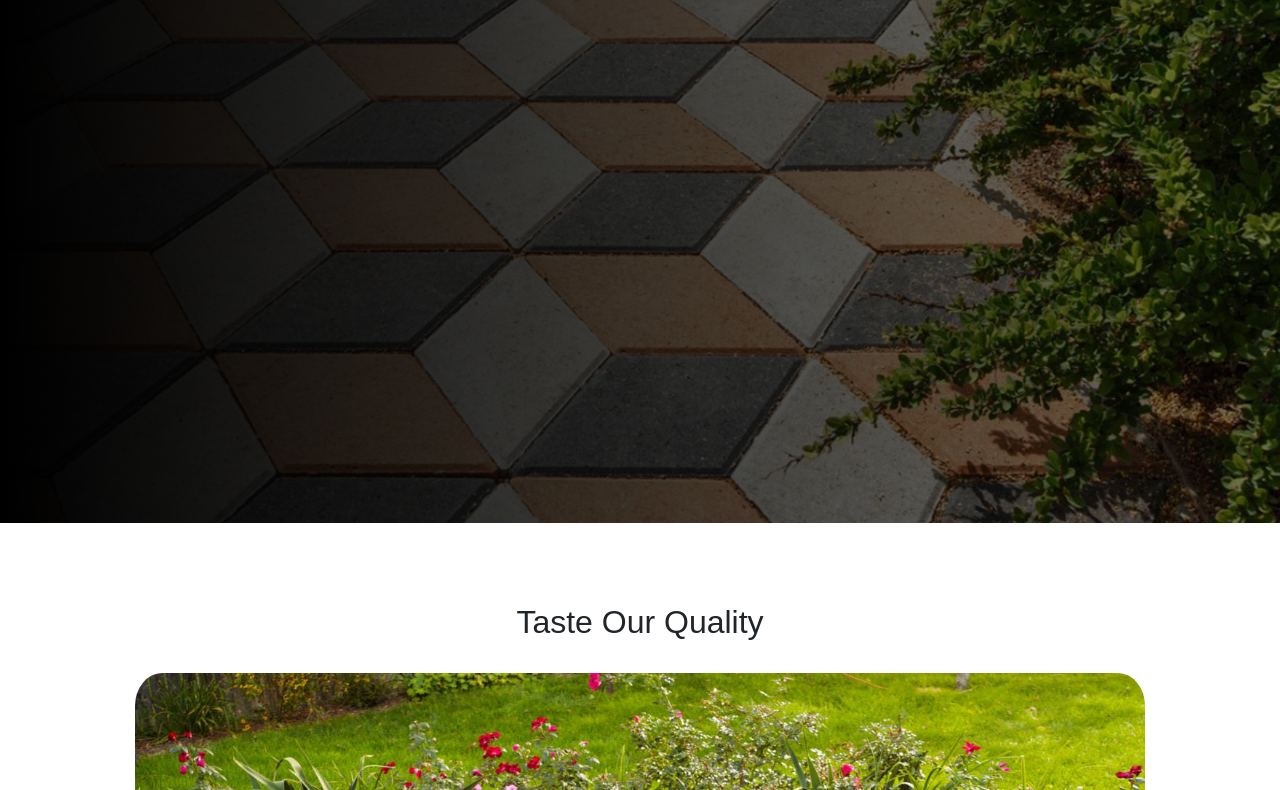
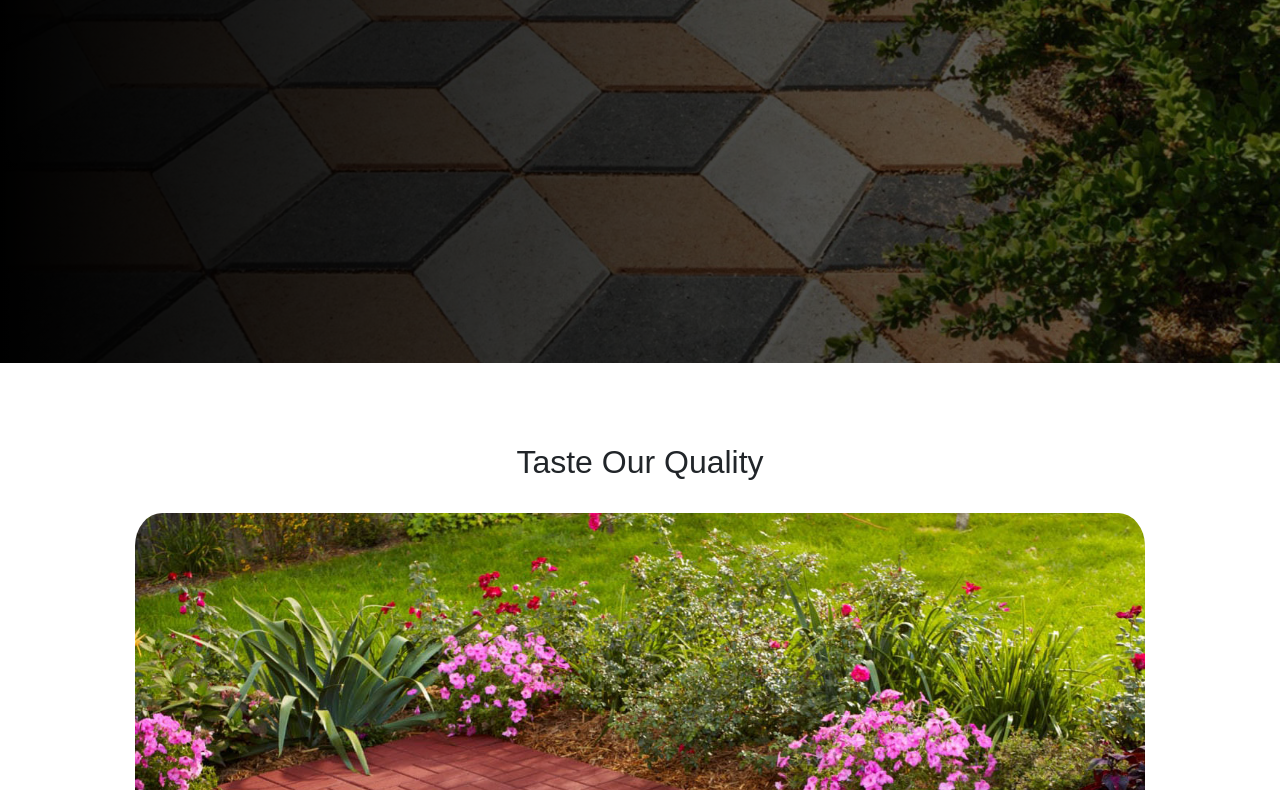
Before and after one commit to 50Petaflops/mastercompounds.github.io, a plain HTML site: page index.html in a window 1280 px wide. Shown: the part 393-1183 px from the top of the page. Drawn offline with nearby package versions, Linux system fonts and the light colour scheme.

Commit message:
Update styles.css

```diff
--- a/styles.css
+++ b/styles.css
@@ -123,7 +123,7 @@ header {
 .part-1 {
     position: relative;
     z-index: 2;
-    height: 100vh
+    height: 80vh
     /* Other styles remain unchanged */
 }
 
```
